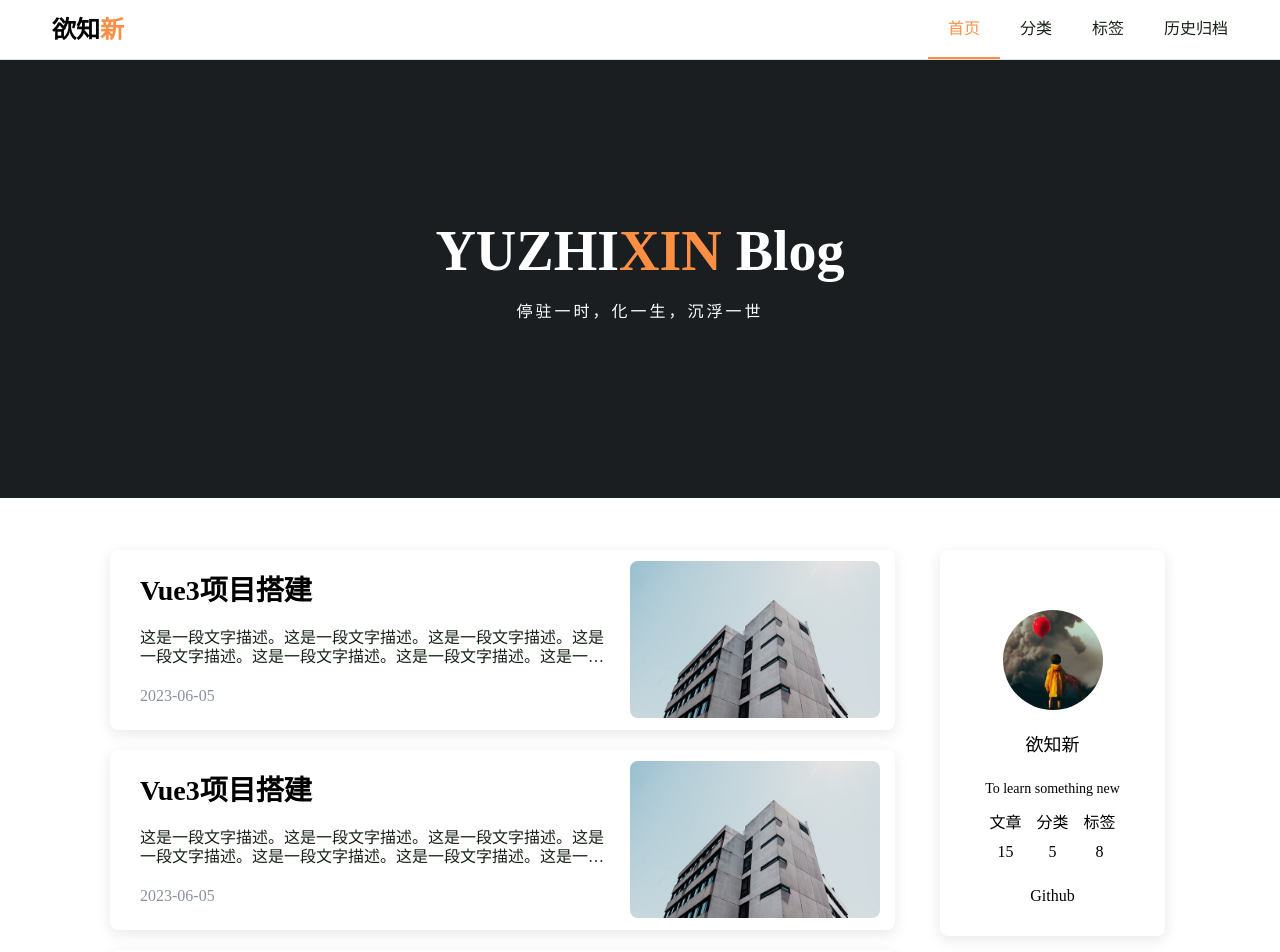
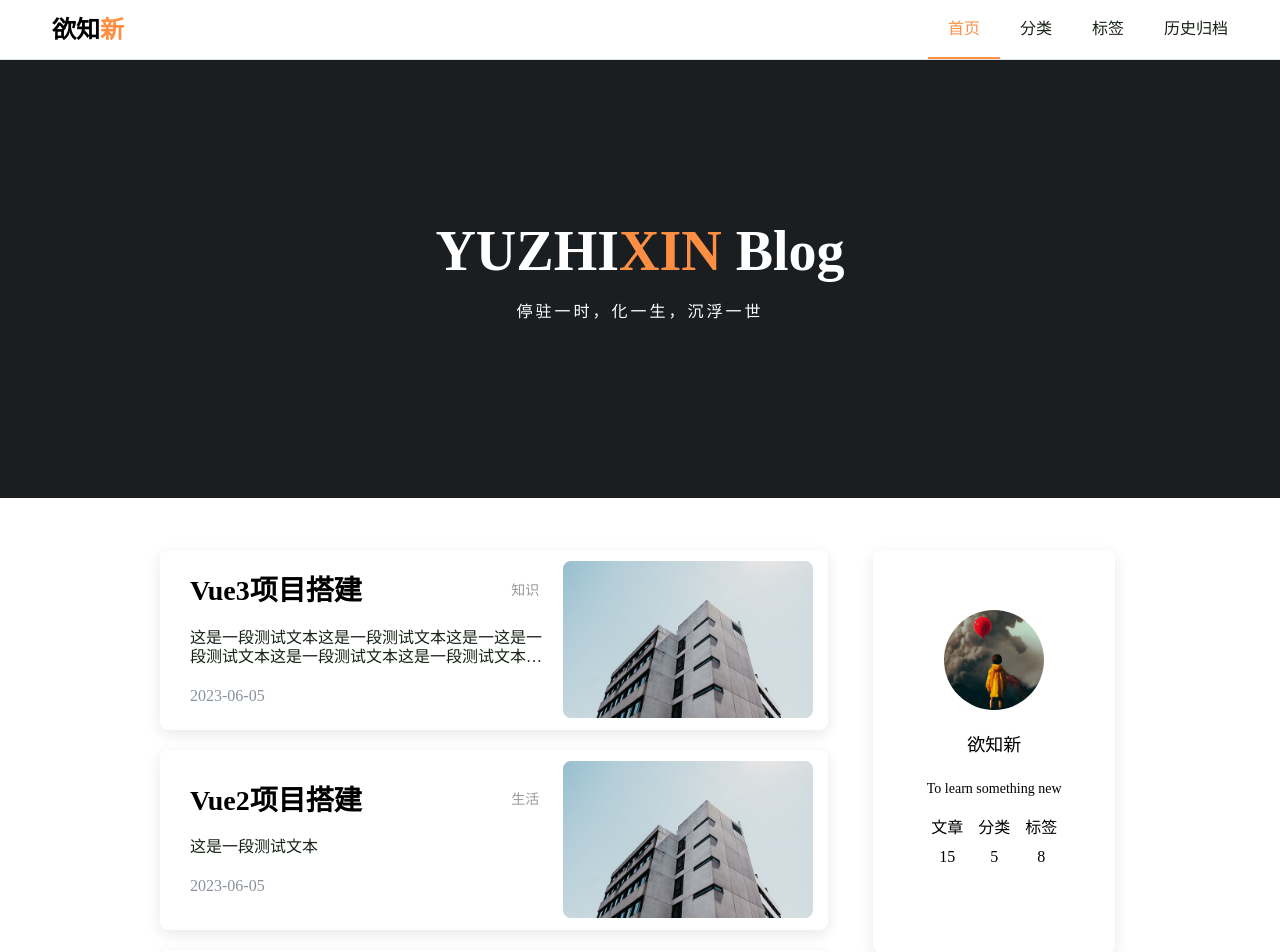
Before and after one commit to linfeng-weng/vue-blog, a Vue app: page /home in a window 1280 px wide. Shown: the top 952 px of the page. Built offline with nearby package versions, Linux system fonts and the light colour scheme; a web font is replaced by a local one.

Commit message:
“页面细节优化”

```diff
--- a/src/assets/css/common.css
+++ b/src/assets/css/common.css
@@ -18,5 +18,5 @@
 
 .container {
     min-height: 80vh;
-    margin: 32px 100px;
+    margin: 32px 150px;
 }
--- /dev/null
+++ b/src/assets/css/iconfont.css
@@ -0,0 +1,29 @@
+@font-face {
+  font-family: "iconfont"; /* Project id 4024197 */
+  src: url('//at.alicdn.com/t/c/font_4024197_zvvhwd50dpf.woff2?t=1688115964081') format('woff2'),
+       url('//at.alicdn.com/t/c/font_4024197_zvvhwd50dpf.woff?t=1688115964081') format('woff'),
+       url('//at.alicdn.com/t/c/font_4024197_zvvhwd50dpf.ttf?t=1688115964081') format('truetype');
+}
+
+.iconfont {
+  font-family: "iconfont" !important;
+  font-size: 16px;
+  font-style: normal;
+  -webkit-font-smoothing: antialiased;
+  -moz-osx-font-smoothing: grayscale;
+}
+
+.icon-wenjianjia1:before {
+  content: "\e651";
+  font-size: 26px;
+}
+
+.icon-fenxiang:before {
+  content: "\e816";
+  font-size: 26px;
+}
+
+.icon-github:before {
+  content: "\e718";
+  font-size: 26px;
+}
--- a/src/assets/css/index.css
+++ b/src/assets/css/index.css
@@ -1,2 +1,3 @@
 @import './reset.css';
 @import './common.css';
+@import './iconfont.css'
--- /dev/null
+++ b/src/mock/articles.js
@@ -0,0 +1,6 @@
+export default [
+    {title: 'Vue3项目搭建', content: '这是一段测试文本这是一段测试文本这是一这是一段测试文本这是一段测试文本这是一段测试文本这是一段测试文本这是一段测试文本这是一段测试文本', category: '知识', time: '2023-06-01'},
+    {title: 'Vue2项目搭建', content: '这是一段测试文本', category: '生活', time: '2023-06-02'},
+    {title: '项目搭建', content: '这是一段测试文本', category: '前端', time: '2023-06-02'},
+    {title: 'node项目搭建', content: '这是一段测试文本', category: '后端', time: '2023-06-02'}
+]
--- a/src/views/home/cpns/home-articles.vue
+++ b/src/views/home/cpns/home-articles.vue
@@ -1,15 +1,25 @@
 <template>
   <div class="home-articles">
-        <template v-for="i in 10">
+    <template v-for="items in article">
       <div class="article">
         <div class="left">
-                    <div class="title">Vue3项目搭建</div>
-                    <div class="content">这是一段文字描述。这是一段文字描述。这是一段文字描述。这是一段文字描述。这是一段文字描述。这是一段文字描述。这是一段文字描述。这是一段文字描述。这是一段文字描述。这是一段文字描述。这是一段文字描述。</div>
+          <div class="top">
+            <div class="title">
+              {{ items.title }}
+            </div>
+            <div class="category">
+              <i class="iconfont icon-wenjianjia1"></i>
+              <p>{{ items.category }}</p>
+            </div>
+          </div>
+          <div class="content">
+            {{ items.content }}
+          </div>
           <div class="message">2023-06-05</div>
         </div>
         <div class="right">
           <div class="cover">
-                        <img src="@/assets/img/cover04.jpg">
+            <img src="@/assets/img/cover04.jpg" />
           </div>
         </div>
       </div>
@@ -18,7 +28,7 @@
 </template>
 
 <script setup>
-
+  import article from '@/mock/articles'
 </script>
 
 <style lang="less" scoped>
@@ -29,13 +39,22 @@
     margin: 20px;
     padding: 0 15px 0 30px;
     height: 180px;
-            box-shadow: 0 4px 14px hsl(355deg 25%  15% / 10%);
+    box-shadow: 0 4px 14px hsl(355deg 25% 15% / 10%);
     border-radius: 8px;
+
     .left {
       display: flex;
       flex-direction: column;
       row-gap: 20px;
+      width: 525px;
+
+      .top {
+        display: flex;
+        align-items: center;
+        justify-content: space-between;
+
         .title {
+          width: 80%;
           font-size: 28px;
           font-weight: 800;
           display: -webkit-box;
@@ -43,22 +62,44 @@
           -webkit-box-orient: vertical;
           overflow: hidden;
         }
+
+        .category {
+          display: flex;
+          align-items: center;
+          column-gap: 2px;
+          color: #9a9a9a;
+
+          p {
+            margin: 0;
+            font-size: 14px;
+            width: 32px;
+            height: 16px;
+            line-height: 16px;
+          }
+        }
+      }
+
       .content {
         color: var(--text-color);
+        word-break: break-all;
         display: -webkit-box;
         -webkit-line-clamp: 2;
         -webkit-box-orient: vertical;
         overflow: hidden;
       }
+
       .message {
         color: #8a919f;
       }
     }
+
     .right {
+      justify-self: flex-end;
+
       .cover {
         margin-left: 20px;
         width: 250px;
-                    // border-radius: 8px;
+
         img {
           width: 100%;
           border-radius: 8px;
--- a/src/views/home/cpns/home-user.vue
+++ b/src/views/home/cpns/home-user.vue
@@ -21,7 +21,9 @@
                 </div>
             </div>
             <div class="other-message">
-                <span>Github</span>
+                <a href="https://github.com/linfeng-weng">
+                    <i class="iconfont icon-github"></i>
+                </a>
             </div>
         </div>
     </div>
@@ -35,6 +37,7 @@
 .home-user {
     position: sticky;
     top: 80px;
+
     .user {
         display: flex;
         flex-direction: column;
@@ -42,8 +45,9 @@
         row-gap: 25px;
         margin: 20px 25px;
         padding: 60px 10px 30px;
-            box-shadow: 0 4px 14px hsl(355deg 25%  15% / 10%);
+        box-shadow: 0 4px 14px hsl(355deg 25% 15% / 10%);
         border-radius: 8px;
+
         .avatar {
             width: 100px;
             height: 100px;
@@ -55,17 +59,21 @@
                 object-position: center;
             }
         }
+
         .username {
             font-size: 18px;
         }
+
         .intro {
             font-size: 14px;
-                margin-bottom: -10px;
+            margin-bottom: -5px;
         }
+
         .article-message {
             display: flex;
             column-gap: 15px;
-                .sort{
+
+            .sort {
                 display: flex;
                 flex-direction: column;
                 align-items: center;
@@ -73,6 +81,14 @@
             }
         }
 
+        .other-message {
+
+            i:hover {
+                color: var(--second-color);
+                transition: all 0.2s linear;
+            }
+        }
+
     }
 }
 </style>
--- a/src/views/home/home.vue
+++ b/src/views/home/home.vue
@@ -1,16 +1,13 @@
 <template>
     <div class="home">
-        <home-header/>
+        <home-header />
         <div class="container">
             <el-row :gutter="20">
-                <el-col :span="18"><home-articles/></el-col>
-                <el-col :span="6"><home-user/></el-col>
+                <el-col :span="17"><home-articles /></el-col>
+                <el-col :span="7"><home-user /></el-col>
             </el-row>
         </div>
     </div>
-
-
-
 </template>
 
 <script setup>
@@ -20,11 +17,10 @@
 </script>
 
 <style lang="less" scoped>
-    .home {
+.home {
 
-        .el-col {
-            padding: 0 !important;
-        }
+    .el-col {
+        padding: 0 !important;
     }
-
+}
 </style>
```
Also changed, not shown: src/views/article/cpns/article-content.vue (+86 -16 lines). Lines whose indentation alone changed are shown as unchanged.
